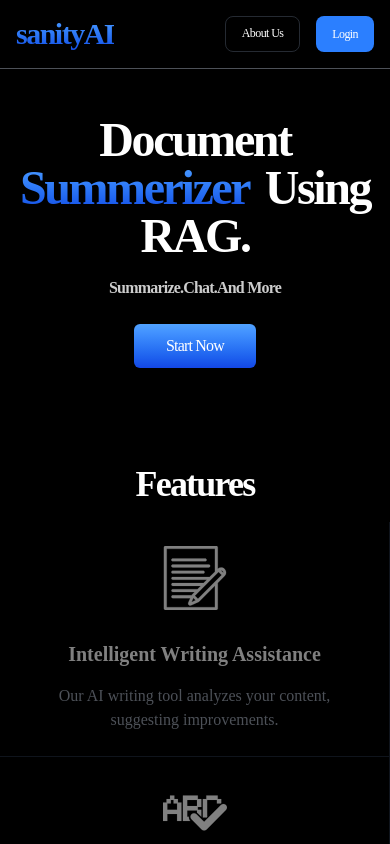
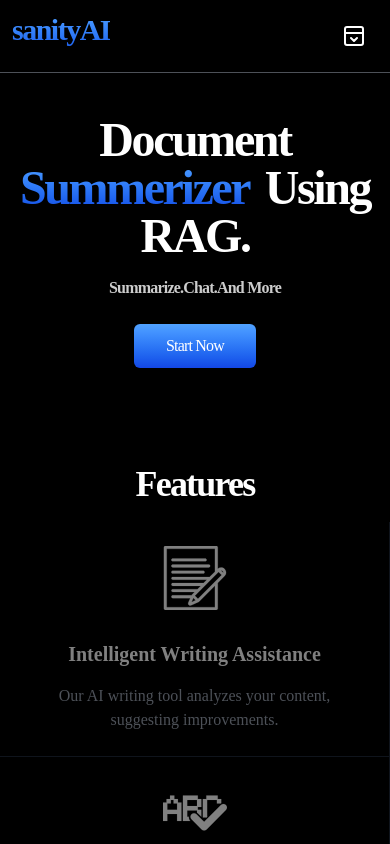
Before and after one commit to Piyushxz/SanityAI-DocumentSummerizer, a React (Vite) app: page / in a window 390 px wide. Shown: the top 844 px of the page. Built offline with nearby package versions, Linux system fonts and the light colour scheme; a web font is replaced by a local one.

Commit message:
fixed mobile navbar

```diff
--- a/src/components/Navbar.tsx
+++ b/src/components/Navbar.tsx
@@ -1,11 +1,15 @@
 
 import { motion } from "framer-motion";
+import { PanelTopClose, PanelTopOpen } from "lucide-react";
+import { AnimatePresence } from "framer-motion";
+import { useState } from "react";
 import {  useNavigate } from "react-router-dom";
 import { Link } from "react-scroll";
 
 
 export const Navbar = () => {
   const navigate = useNavigate();
+  const [isMenuOpen,setIsMenuOpen] = useState(false)
 
 
 
@@ -16,16 +20,16 @@ export const Navbar = () => {
         initial={{ opacity: 0, y: -20 }}
         animate={{ opacity: 1, y: 0 }}
         transition={{ delay: 0.2, ease: "easeInOut" }}
-        className="w-[100vw] flex justify-center bg-black border-b border-gray-400/50 fixed md:relative z-50"
+        className="w-[100vw] flex flex-col justify-center bg-black border-b border-gray-400/50 fixed md:relative z-50"
       >
-        <div className="w-[100vw] md:w-[80vw] flex justify-between p-4">
+        <div className="w-[100vw] md:w-[80vw] flex justify-between p-3">
           <h1
             className="font-primary font-extrabold text-[#FDFEFF] text-3xl text-primary tracking-tighter bg-gradient-to-b from-blue-400 to-blue-700 bg-clip-text text-transparent cursor-pointer"
             onClick={() => navigate('/')}
           >
             sanityAI
           </h1>
-          <div className="flex space-x-4">
+          <div className="md:flex hidden flex space-x-4">
             <Link
               to="about-us"
               smooth={true}
@@ -41,7 +45,48 @@ export const Navbar = () => {
               Login
             </button>
           </div>
+
+          <div className=" flex md:hidden ">
+            <button onClick={()=>setIsMenuOpen(val=>!val)} className="text-white flex items-center rounded-lg p-3 text-center transition-all duration-300 hover:bg-blue-600/20 hover:text-blue-500">
+             {
+
+             isMenuOpen ?
+            <PanelTopClose/>
+             :
+             <PanelTopOpen/>}
+            </button>
+          </div>
+
+
         </div>
+        <AnimatePresence>
+          {isMenuOpen && (
+            <motion.div
+              key="mobile-menu"
+              initial={{ opacity: 0, y: -10 }}
+              animate={{ opacity: 1, y: 0 }}
+              exit={{ opacity: 0, y: -10 }}
+              transition={{ duration: 0.2, ease: "circInOut" }}
+              className="flex gap-2 pb-3 mx-2"
+            >
+              <Link
+                to="about-us"
+                smooth={true}
+                duration={500}
+                className="inline-flex items-center justify-center whitespace-nowrap rounded-md text-sm font-normal ring-offset-background transition-colors focus-visible:outline-none focus-visible:ring-2 focus-visible:ring-ring focus-visible:ring-offset-2 disabled:pointer-events-none disabled:opacity-50 bg-white font-primary font-medium text-black dark:text-neutral-950 hover:bg-white/90 h-10 px-4 py-2 tracking-tighter"
+              >
+                About Us
+              </Link>
+              <button
+                className="inline-flex items-center justify-center whitespace-nowrap rounded-md text-sm ring-offset-background focus-visible:outline-none focus-visible:ring-2 focus-visible:ring-ring focus-visible:ring-offset-2 disabled:pointer-events-none disabled:opacity-50 bg-gradient-to-b from-blue-400 to-blue-700 text-white font-medium font-primary hover:opacity-80 transition-all duration-300 h-10 px-4 py-2 w-full tracking-tighter"
+                onClick={() => navigate("/login")}
+              >
+                Login
+              </button>
+            </motion.div>
+          )}
+        </AnimatePresence>
+
       </motion.div>
     </>
   );
```
